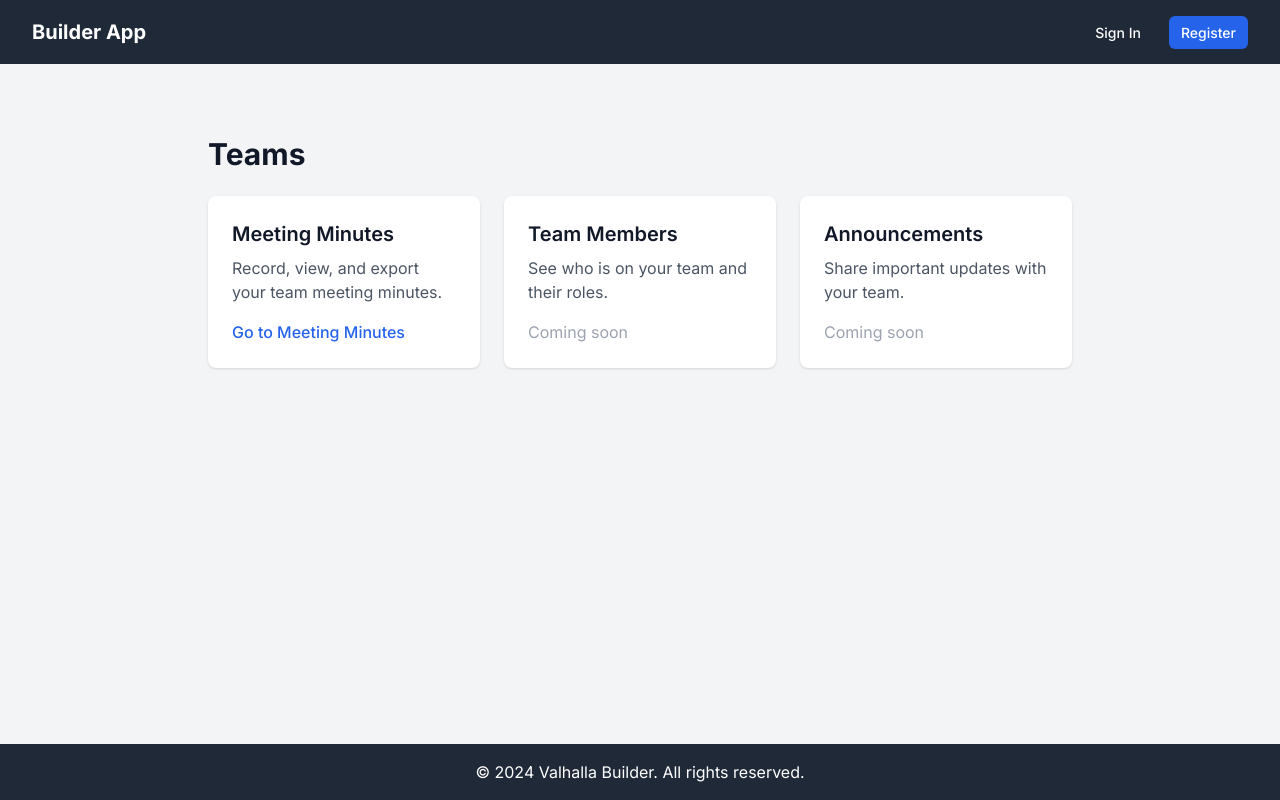
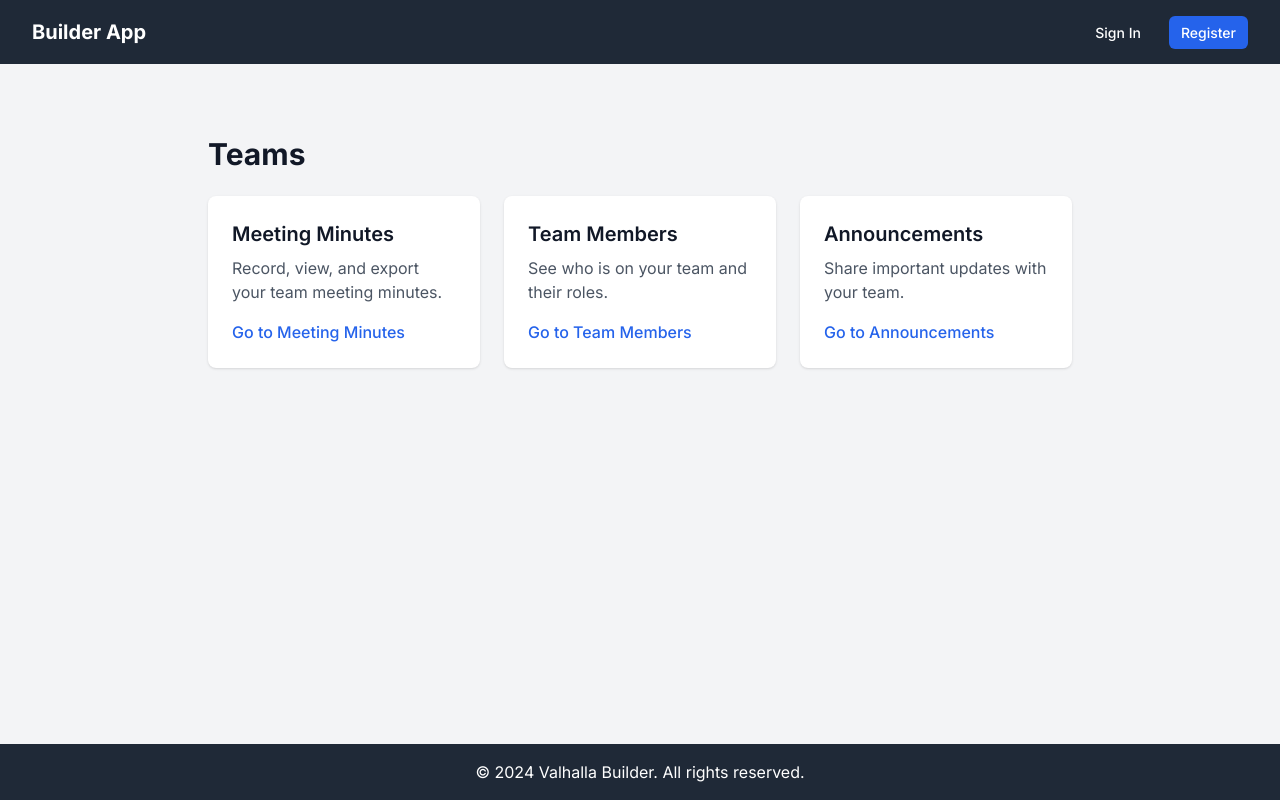
Before and after one commit to DefiantMX/builderapp, a Next.js app: page /teams in a window 1280 px wide. Built offline with nearby package versions, Linux system fonts and the light colour scheme; no server answers.

Commit message:
added user area in teams

```diff
--- a/app/teams/page.tsx
+++ b/app/teams/page.tsx
@@ -13,12 +13,12 @@ export default function TeamsPage() {
         <div className="bg-white shadow rounded-lg p-6">
           <h2 className="text-xl font-semibold mb-2">Team Members</h2>
           <p className="text-gray-600 mb-4">See who is on your team and their roles.</p>
-          <span className="text-gray-400">Coming soon</span>
+          <Link href="/teams/team-members" className="text-blue-600 hover:underline font-medium">Go to Team Members</Link>
         </div>
         <div className="bg-white shadow rounded-lg p-6">
           <h2 className="text-xl font-semibold mb-2">Announcements</h2>
           <p className="text-gray-600 mb-4">Share important updates with your team.</p>
-          <span className="text-gray-400">Coming soon</span>
+          <Link href="/teams/announcements" className="text-blue-600 hover:underline font-medium">Go to Announcements</Link>
         </div>
       </div>
     </div>
```
